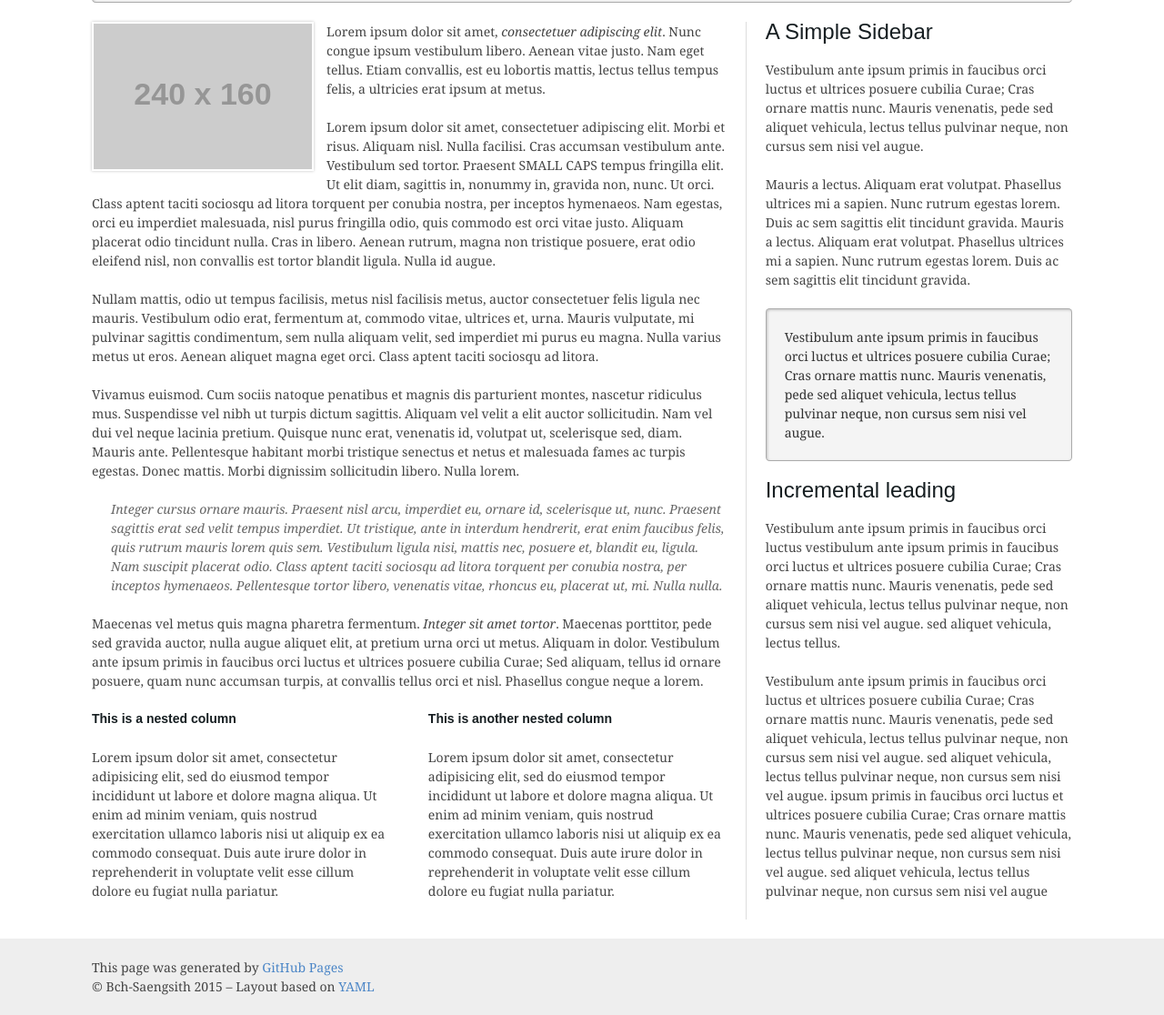
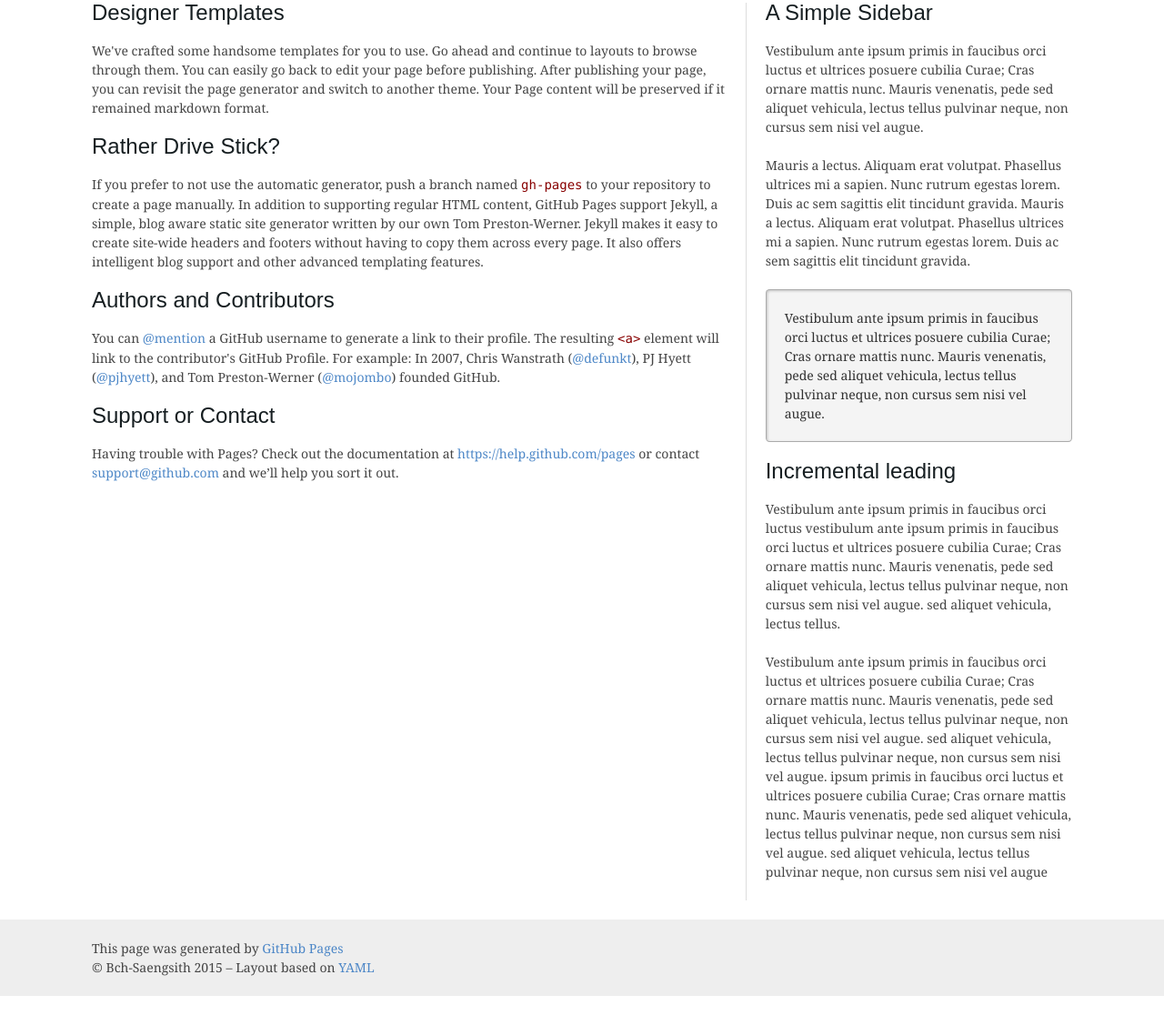
Before and after one commit to saengsith/saengsith.github.io, a website: page index.html in a window 1280 px wide. Shown: the part 501-1617 px from the top of the page at 91% size. After the commit the page ends 1596 px from the top, so only its background shows below. Drawn offline with Linux system fonts and the light colour scheme; placeholder pictures from the web are drawn by us; a web font is replaced by a local one.

Commit message:
edit index.html

```diff
--- a/index.html
+++ b/index.html
@@ -56,15 +56,11 @@
         <div class="ym-grid">
           <h4>Welcome to my GitHub Pages.</h4>
           <p>This automatic page generator is the easiest way to create beautiful pages for all of your projects. Author your page content here using GitHub Flavored Markdown, select a template crafted by a designer, and publish. After your page is generated, you can check out the new branch:</p>
-
-          <pre>
-            <code>
-              $ cd your_repo_root/repo_name
-              $ git fetch origin
-              $ git checkout gh-pages
-            </code>
-          </pre>
-
+          <pre><code>
+          $ cd your_repo_root/repo_name
+          $ git fetch origin
+          $ git checkout gh-pages
+          </code></pre>
           <p>If you're using the GitHub for Mac, simply sync your repository and you'll see the new branch.</p>
         </div>
       </section>
@@ -72,31 +68,17 @@
       <section class="ym-grid">
         <article class="ym-g66 ym-gl content">
           <div class="ym-gbox-left ym-clearfix">
-            <img src="http://dummyimage.com/240x160/cccccc/fff.png" alt="" class="float-left bordered"/>
-            <p>Lorem ipsum dolor sit amet, <em>consectetuer adipiscing elit</em>. Nunc congue ipsum vestibulum libero. Aenean vitae justo. Nam eget tellus. Etiam convallis, est eu lobortis mattis, lectus tellus tempus felis, a ultricies erat ipsum at metus.</p>
-            <p>Lorem ipsum dolor sit amet, consectetuer adipiscing elit. Morbi et risus. Aliquam nisl. Nulla facilisi. Cras accumsan vestibulum ante. Vestibulum sed tortor. Praesent SMALL CAPS tempus fringilla elit. Ut elit diam, sagittis in, nonummy in, gravida non, nunc. Ut orci. Class aptent taciti sociosqu ad litora torquent per conubia nostra, per inceptos hymenaeos. Nam egestas, orci eu imperdiet malesuada, nisl purus fringilla odio, quis commodo est orci vitae justo. Aliquam placerat odio tincidunt nulla. Cras in libero. Aenean rutrum, magna non tristique posuere, erat odio eleifend nisl, non convallis est tortor blandit ligula. Nulla id augue.</p>
-            <p>Nullam mattis, odio ut tempus facilisis, metus nisl facilisis metus, auctor consectetuer felis ligula nec mauris. Vestibulum odio erat, fermentum at, commodo vitae, ultrices et, urna. Mauris vulputate, mi pulvinar sagittis condimentum, sem nulla aliquam velit, sed imperdiet mi purus eu magna. Nulla varius metus ut eros. Aenean aliquet magna eget orci. Class aptent taciti sociosqu ad litora.</p>
-            <p>Vivamus euismod. Cum sociis natoque penatibus et magnis dis parturient montes, nascetur ridiculus mus. Suspendisse vel nibh ut turpis dictum sagittis. Aliquam vel velit a elit auctor sollicitudin. Nam vel dui vel neque lacinia pretium. Quisque nunc erat, venenatis id, volutpat ut, scelerisque sed, diam. Mauris ante. Pellentesque habitant   morbi tristique senectus et netus et malesuada fames ac turpis egestas. Donec mattis. Morbi dignissim sollicitudin libero. Nulla lorem.</p>
-            <blockquote>
-              <p>Integer cursus ornare mauris. Praesent nisl arcu, imperdiet eu, ornare id, scelerisque ut, nunc. Praesent sagittis erat sed velit tempus imperdiet. Ut tristique, ante in interdum hendrerit, erat enim faucibus felis, quis rutrum mauris lorem quis sem. Vestibulum ligula nisi, mattis nec, posuere et, blandit eu, ligula. Nam suscipit placerat odio. Class aptent taciti sociosqu ad litora torquent per conubia nostra, per inceptos hymenaeos. Pellentesque tortor libero, venenatis vitae, rhoncus eu, placerat ut, mi. Nulla nulla.</p>
-            </blockquote>
-            <p>Maecenas vel metus quis magna pharetra fermentum. <em>Integer sit amet tortor</em>. Maecenas porttitor, pede sed gravida auctor, nulla augue aliquet elit, at pretium urna orci ut metus. Aliquam in dolor. Vestibulum ante ipsum   primis in faucibus orci luctus et ultrices posuere cubilia Curae; Sed aliquam, tellus id ornare posuere, quam nunc accumsan turpis, at   convallis tellus orci et nisl. Phasellus congue neque a lorem.</p>
-            <div class="ym-grid">
-              <div class="ym-g50 ym-gl">
-                <div class="ym-gbox-left">
-                  <!-- content -->
-                  <h6>This is a nested column</h6>
-                  <p>Lorem ipsum dolor sit amet, consectetur adipisicing elit, sed do eiusmod tempor incididunt ut labore et dolore magna aliqua. Ut enim ad minim veniam, quis nostrud exercitation ullamco laboris nisi ut aliquip ex ea commodo consequat. Duis aute irure dolor in reprehenderit in voluptate velit esse cillum dolore eu fugiat nulla pariatur.</p>
-                </div>
-              </div>
-              <div class="ym-g50 ym-gr">
-                <div class="ym-gbox-right">
-                  <!-- content -->
-                  <h6>This is another nested column </h6>
-                  <p>Lorem ipsum dolor sit amet, consectetur adipisicing elit, sed do eiusmod tempor incididunt ut labore et dolore magna aliqua. Ut enim ad minim veniam, quis nostrud exercitation ullamco laboris nisi ut aliquip  ex ea commodo consequat. Duis aute irure dolor in reprehenderit in voluptate velit esse cillum dolore eu fugiat nulla pariatur.</p>
-                </div>
-              </div>
-            </div>
+            <h3>Designer Templates</h3>
+            <p>We've crafted some handsome templates for you to use. Go ahead and continue to layouts to browse through them. You can easily go back to edit your page before publishing. After publishing your page, you can revisit the page generator and switch to another theme. Your Page content will be preserved if it remained markdown format.</p>
+
+            <h3>Rather Drive Stick?</h3>
+            <p>If you prefer to not use the automatic generator, push a branch named <code>gh-pages</code> to your repository to create a page manually. In addition to supporting regular HTML content, GitHub Pages support Jekyll, a simple, blog aware static site generator written by our own Tom Preston-Werner. Jekyll makes it easy to create site-wide headers and footers without having to copy them across every page. It also offers intelligent blog support and other advanced templating features.</p>
+
+            <h3>Authors and Contributors</h3>
+            <p>You can <a href="https://github.com/blog/821" class="user-mention">@mention</a> a GitHub username to generate a link to their profile. The resulting <code>&lt;a&gt;</code> element will link to the contributor's GitHub Profile. For example: In 2007, Chris Wanstrath (<a href="https://github.com/defunkt" class="user-mention">@defunkt</a>), PJ Hyett (<a href="https://github.com/pjhyett" class="user-mention">@pjhyett</a>), and Tom Preston-Werner (<a href="https://github.com/mojombo" class="user-mention">@mojombo</a>) founded GitHub.</p>
+
+            <h3>Support or Contact</h3>
+            <p>Having trouble with Pages? Check out the documentation at <a href="https://help.github.com/pages">https://help.github.com/pages</a> or contact <a href="mailto:support@github.com">support@github.com</a> and we’ll help you sort it out.</p>
           </div>
         </article>
         <aside class="ym-g33 ym-gr">
```
